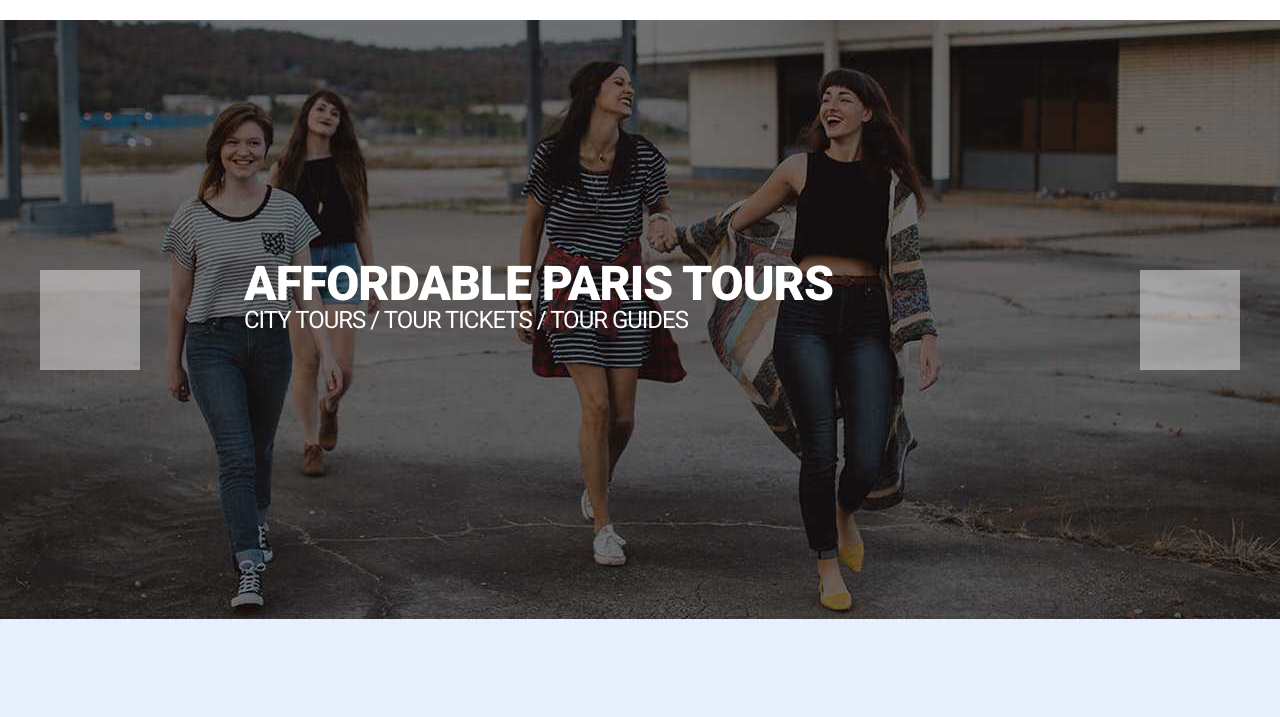
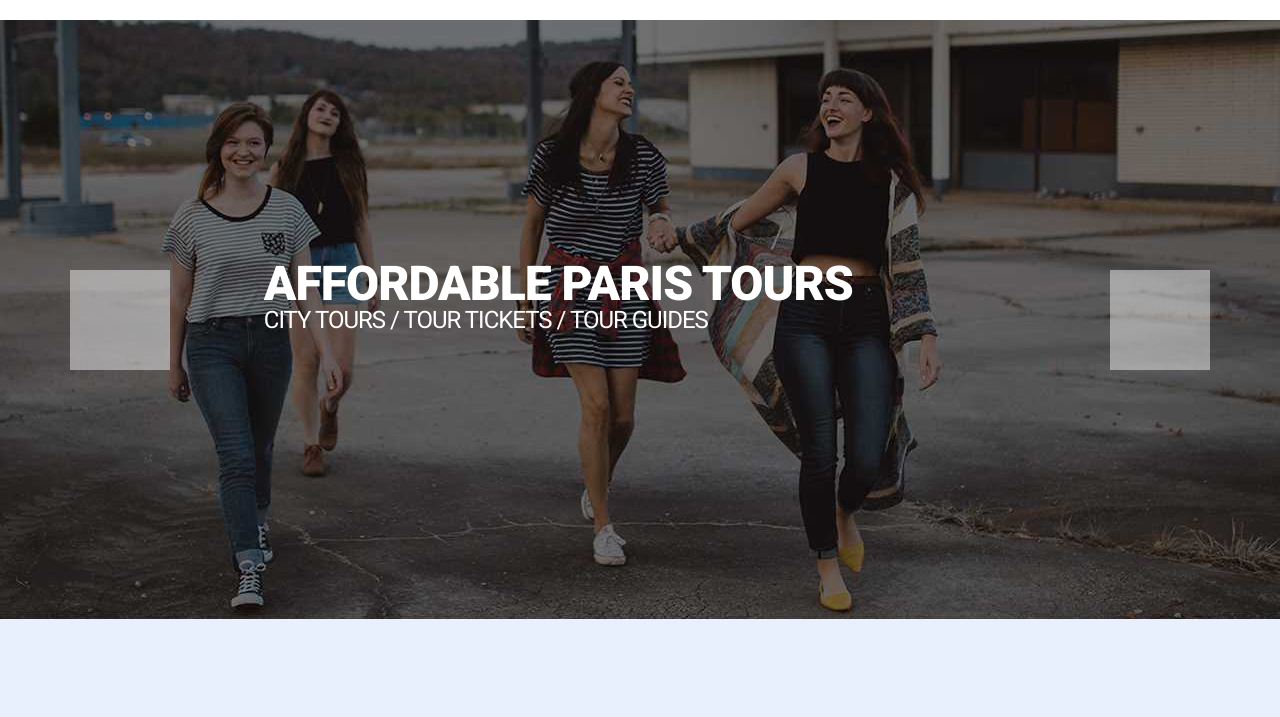
Before and after one commit to petermazuryk/goit-fe-course, a plain HTML site: page html-css/module-05/index.html in a window 1280 px wide. Shown: the part 84-801 px from the top of the page. Drawn offline with nearby package versions, Linux system fonts and the light colour scheme.

Commit message:
новые правки в container

```diff
--- a/html-css/module-05/css/style.css
+++ b/html-css/module-05/css/style.css
@@ -16,7 +16,8 @@ body {
 
 .container {
     margin: 0 auto;
-    width: 1200px;
+    width: 1140px;
+    padding: 0 15px;
 }
 
 .navigation {
@@ -298,7 +299,7 @@ img {
     display: inline-block;
     width: 50px;
     height: 50px;
-    border: none;
+    border: 1px solid white;
     text-decoration: none;
     text-transform: uppercase;
     color: white;
```
